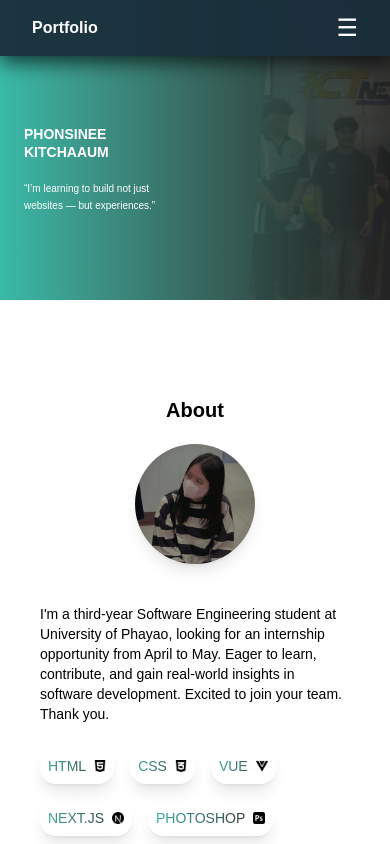
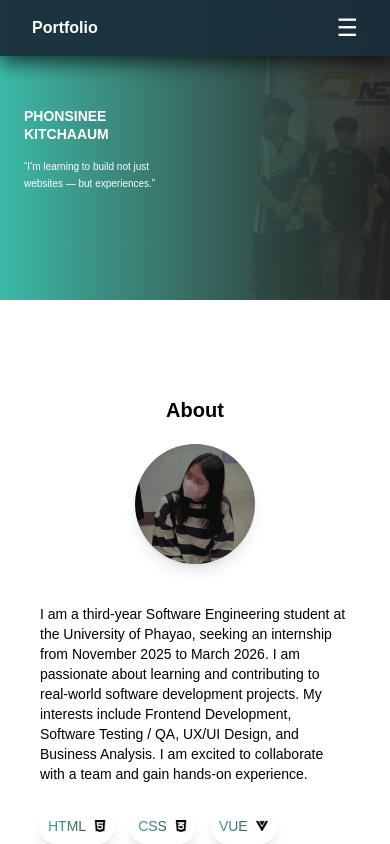
Before and after one commit to 66022804/cv, a Next.js app: page / in a window 390 px wide. Shown: the top 844 px of the page. Built offline with nearby package versions, Linux system fonts and the light colour scheme.

Commit message:
add text and fix responsive

```diff
--- a/app/page.tsx
+++ b/app/page.tsx
@@ -386,6 +386,15 @@ export default function CV() {
             .delay-3 {
               animation-delay: 6s;
             }
+            .delay-4 {
+              animation-delay: 8s;
+            }
+            .delay-5 {
+              animation-delay: 10s;
+            }
+            .delay-6 {
+              animation-delay: 12s;
+            }
           `}</style>
 
           <div className="flex flex-row w-full 2xl:min-h-screen xl:h-[700px] lg:h-[580px] md:h-[480px] sm:h-[450px] h-[300px]  bg-gradient-to-r from-[#3abaa8] to-[#232323] text-white">
@@ -401,8 +410,20 @@ export default function CV() {
                 “I’m learning to build not just websites — but experiences.”
               </p>
 
-              <p className="text-white 2xl:text-4xl xl:text-3xl lg:text-xl md:text-lg sm:text-md text-sm xl:pl-36   font-bold sm:py-2 sm:px-6 px-4 transition float-up-fade-in-out delay-3">
+              <p className="text-white 2xl:text-4xl xl:text-3xl lg:text-xl md:text-lg sm:text-md text-xs xl:pl-36   font-bold sm:py-2 sm:px-6 px-4 transition float-up-fade-in-out delay-3">
                 Frontend Developer
+              </p>
+
+              <p className="text-white 2xl:text-4xl xl:text-3xl lg:text-xl md:text-lg sm:text-md text-xs xl:pl-36   font-bold sm:py-2 sm:px-6 px-4 transition float-up-fade-in-out delay-4">
+                Software Testing / QA
+              </p>
+
+              <p className="text-white 2xl:text-4xl xl:text-3xl lg:text-xl md:text-lg sm:text-md text-xs xl:pl-36   font-bold sm:py-2 sm:px-6 px-4 transition float-up-fade-in-out delay-5">
+                UX/UI Design
+              </p>
+
+              <p className="text-white 2xl:text-4xl xl:text-3xl lg:text-xl md:text-lg sm:text-md text-xs xl:pl-36   font-bold sm:py-2 sm:px-6 px-4 transition float-up-fade-in-out delay-6">
+                Business Analysis
               </p>
             </div>
 
@@ -467,13 +488,13 @@ export default function CV() {
                 : "opacity-0 translate-y-10"
             } ${aboutAnimate ? "bounce-in" : ""}`}
           >
-            <h2 className="lg:text-4xl md:text-3xl sm:text-2xl text-xl font-bold md:mb-3 mb-5  text-center text-black">
+            <h2 className="lg:text-4xl md:text-3xl sm:text-2xl text-xl font-bold md:mb-8 mb-5  text-center text-black">
               About
             </h2>
-            <div className="flex flex-col md:flex-row items-center gap-10 max-w-6xl 2xl:mx-auto xl:mx-12 lg:mx-10 md:mx-7 sm:mx-8 mx-4 ">
+            <div className="flex flex-col xl:flex-row items-center gap-10 max-w-6xl 2xl:mx-auto xl:mx-12 lg:mx-20 md:mx-10 sm:mx-8 mx-4 ">
               {/* รูปวงกลมด้านซ้าย */}
               <div
-                className={`relative 2xl:w-[750px] 2xl:h-72 xl:w-[650px] xl:h-64 lg:w-[500px] lg:h-52 md:w-[400px] md:h-36 sm:w-[150px] sm:h-36 w-[120px] h-30 rounded-full overflow-hidden shadow-lg ${
+                className={`relative 2xl:w-[1000px] 2xl:h-64 xl:w-[800px] xl:h-52 lg:w-[200px] lg:h-52 md:w-[180px] md:h-44 sm:w-[150px] sm:h-36 w-[120px] h-30 rounded-full overflow-hidden shadow-lg ${
                   aboutVisible ? "slide-in-left" : "opacity-0"
                 }`}
               >
@@ -488,11 +509,13 @@ export default function CV() {
               {/* ข้อความด้านขวา */}
               <div className="space-y-6 text-left">
                 <p className="xl:text-xl lg:text-lg md:text-md sm:text-sm text-sm text-black">
-                  I&apos;m a third-year Software Engineering student at
-                  University of Phayao, looking for an internship opportunity
-                  from April to May. Eager to learn, contribute, and gain
-                  real-world insights in software development. Excited to join
-                  your team. Thank you.
+                  I am a third-year Software Engineering student at the
+                  University of Phayao, seeking an internship from November 2025
+                  to March 2026. I am passionate about learning and contributing
+                  to real-world software development projects. My interests
+                  include Frontend Development, Software Testing / QA, UX/UI
+                  Design, and Business Analysis. I am excited to collaborate
+                  with a team and gain hands-on experience.
                 </p>
 
                 <div className="flex flex-wrap xl:flex-nowrap gap-4">
```
